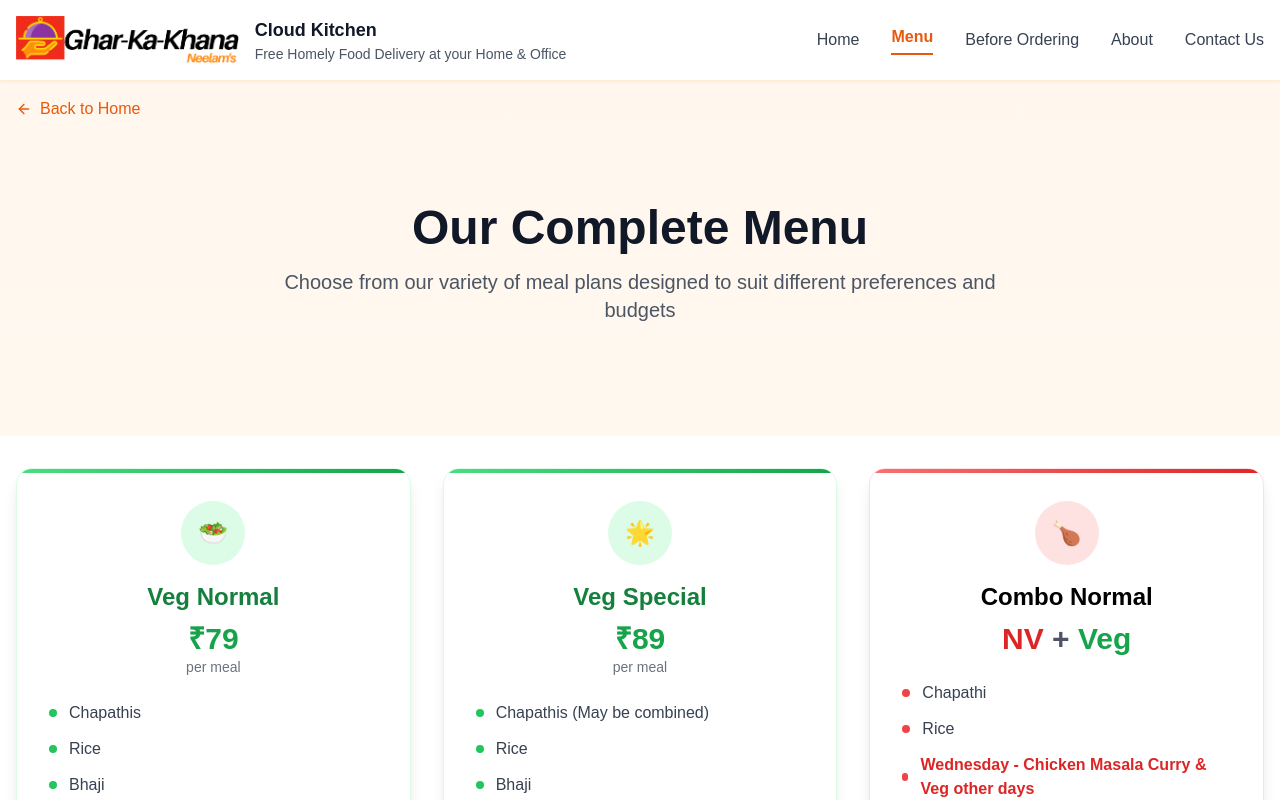
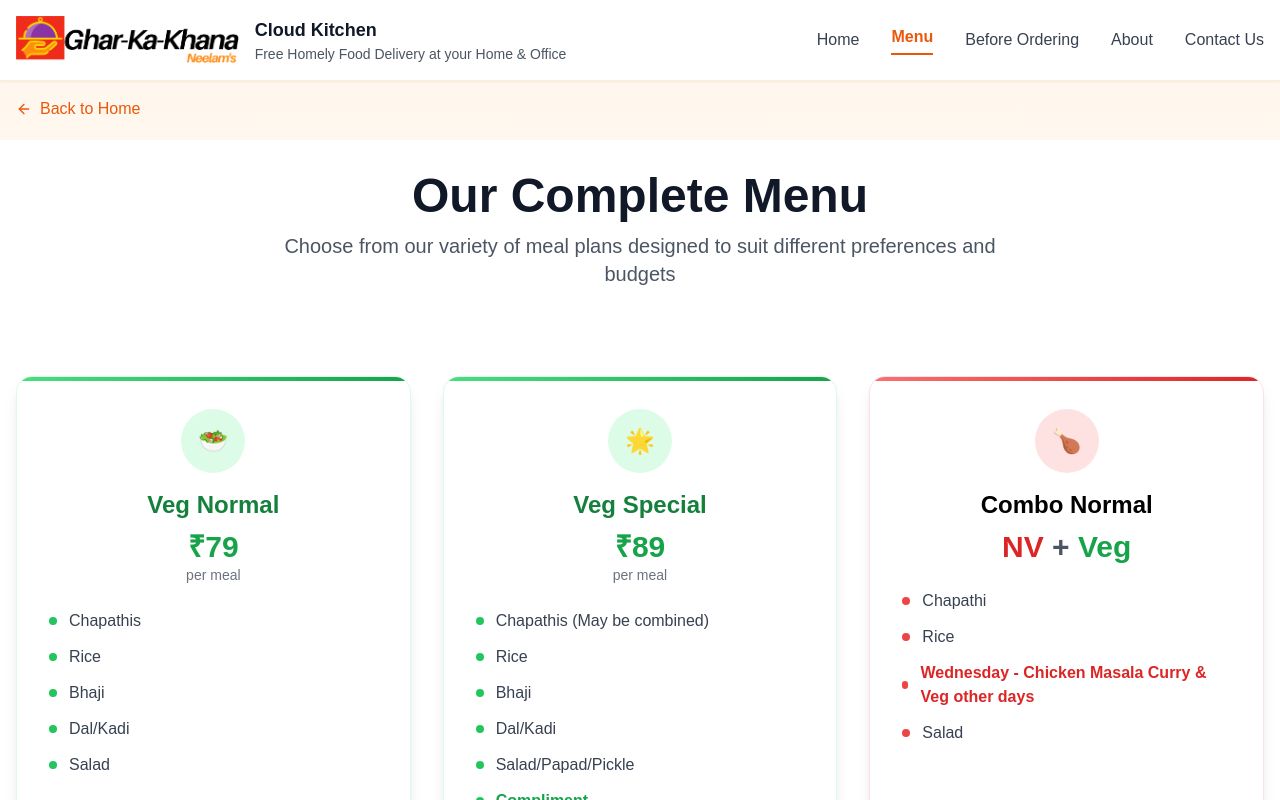
Before and after one commit to rev2607/GharKaKhana_redesign, a Next.js app: page /menu in a window 1280 px wide. Shown: the top 800 px of the page. Built offline with nearby package versions, Linux system fonts and the light colour scheme.

Commit message:
Update page.tsx

```diff
--- a/app/menu/page.tsx
+++ b/app/menu/page.tsx
@@ -108,16 +108,14 @@ export default function MenuPage() {
       </div>
 
       {/* Menu Hero Section */}
-      <section className="py-8 lg:py-16">
+      <section className="py-4 lg:py-8 bg-white">
         <div className="container mx-auto px-4">
-          <div className="text-center mb-12">
-            <h1 className="text-4xl lg:text-5xl font-bold text-gray-900 mb-4">Our Complete Menu</h1>
+          <div className="text-center mb-6">
+            <h1 className="text-4xl lg:text-5xl font-bold text-gray-900 mb-3">Our Complete Menu</h1>
             <p className="text-xl text-gray-600 max-w-3xl mx-auto">
               Choose from our variety of meal plans designed to suit different preferences and budgets
             </p>
           </div>
-
-
         </div>
       </section>
 
```
